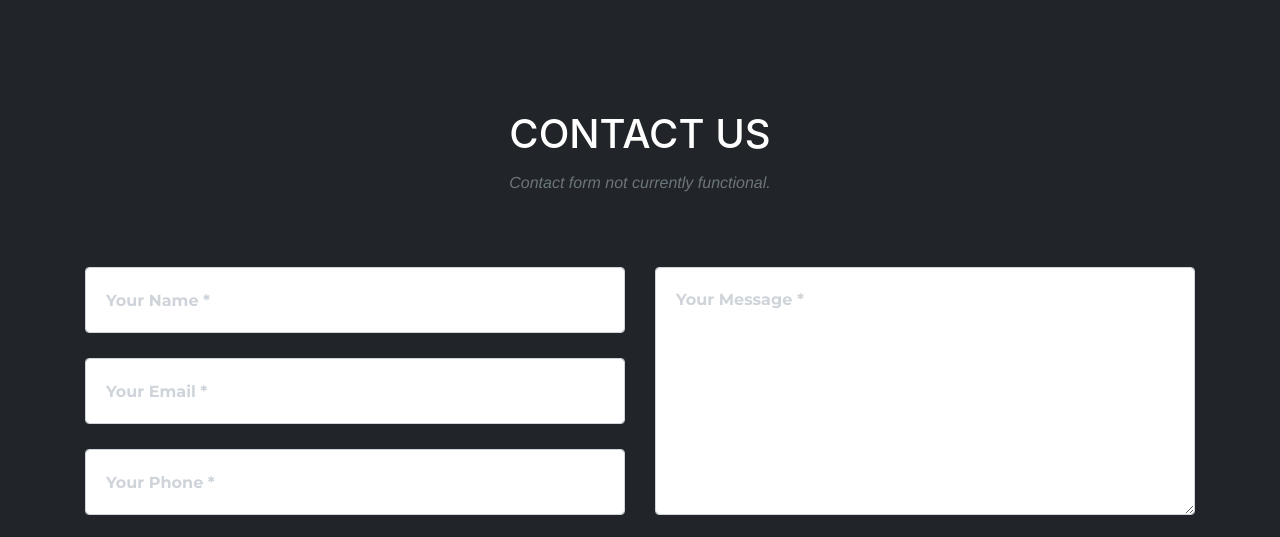
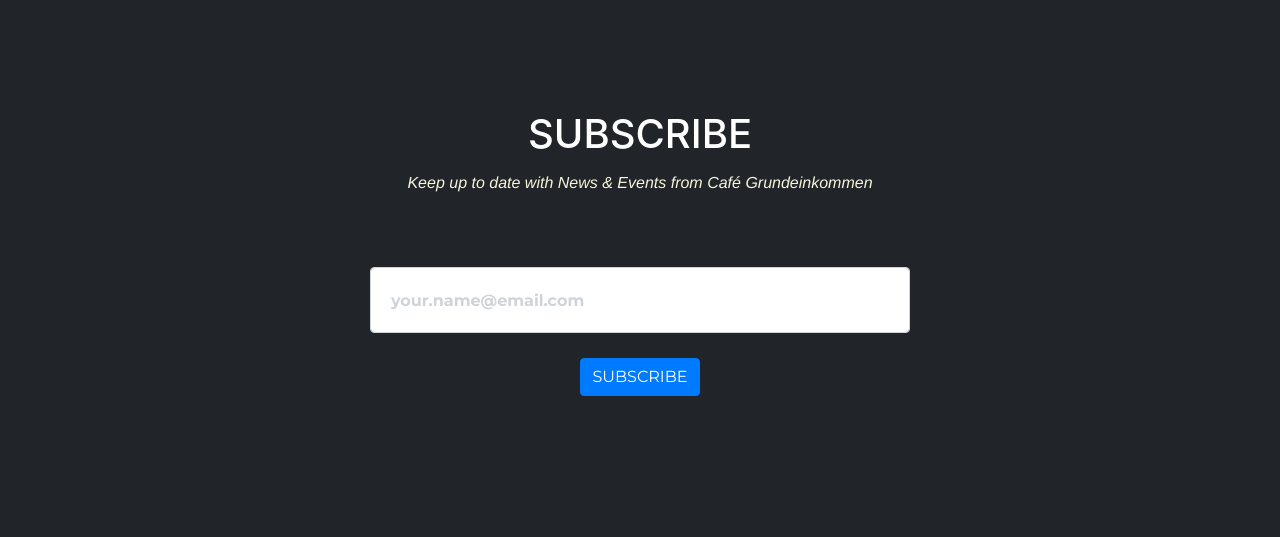
Before and after one commit to CirclesUBI/cafe-grundeinkommen-website, a website with bundled scripts: page index.html in a window 1280 px wide. Shown: the part 5130-5667 px from the top of the page. Built offline with nearby package versions, Linux system fonts and the light colour scheme; files whose address does not match are found by name; a web font is replaced by a local one.

Commit message:
added file copy to gulp tasks, fixed subscribe form

```diff
--- a/gulpfile.js
+++ b/gulpfile.js
@@ -136,5 +136,5 @@
 gulp.task('dev', ['css', 'js', 'vendor', 'files', 'browserSync'], function() {
   gulp.watch('./scss/*.scss', ['css']);
   gulp.watch('./js/*.js', ['js']);
-  gulp.watch('./*.html', browserSync.reload);
+  gulp.watch('./*.html', ['files',browserSync.reload]);
 });
--- a/index.html
+++ b/index.html
@@ -341,42 +341,42 @@
     <div class="container">
       <div class="row">
         <div class="col-lg-12 text-center">
-          <h2 class="section-heading text-uppercase">Contact Us</h2>
-          <h3 class="section-subheading text-muted">Contact form not currently functional.</h3>
+          <h2 class="section-heading text-uppercase">Subscribe</h2>
+          <h3 style="color:beige;" class="section-subheading">Keep up to date with News &amp; Events from Café Grundeinkommen</h3>
         </div>
       </div>
       <div class="row">
         <div class="col-lg-12">
-          <form id="contactForm" name="sentMessage" novalidate="novalidate">
+          <!-- Begin MailChimp Signup Form -->
+          <div id="mc_embed_signup">
+            <form action="https://facebook.us13.list-manage.com/subscribe/post?u=dfad649f61faf72ad1d71a93c&amp;id=54510961c6" method="post"
+              id="mc-embedded-subscribe-form" name="mc-embedded-subscribe-form" class="validate" target="_blank" novalidate>
+              <div id="mc_embed_signup_scroll">
                 <div class="row">
-              <div class="col-md-6">
+                  <div class="col-lg-6 mx-auto">
                     <div class="form-group">
-                  <input class="form-control" id="name" type="text" placeholder="Your Name *" required="required" data-validation-required-message="Please enter your name.">
-                  <p class="help-block text-danger"></p>
-                </div>
-                <div class="form-group">
-                  <input class="form-control" id="email" type="email" placeholder="Your Email *" required="required" data-validation-required-message="Please enter your email address.">
-                  <p class="help-block text-danger"></p>
-                </div>
-                <div class="form-group">
-                  <input class="form-control" id="phone" type="tel" placeholder="Your Phone *" required="required" data-validation-required-message="Please enter your phone number.">
+                      <input class="form-control" id="mce-EMAIL" name="EMAIL" type="email" placeholder="your.name@email.com" required="required"
+                        data-validation-required-message="Please enter your email.">
                       <p class="help-block text-danger"></p>
                     </div>
                   </div>
-              <div class="col-md-6">
-                <div class="form-group">
-                  <textarea class="form-control" id="message" placeholder="Your Message *" required="required" data-validation-required-message="Please enter a message."></textarea>
-                  <p class="help-block text-danger"></p>
+                  <div id="mce-responses" class="clear">
+                    <div class="response" id="mce-error-response" style="display:none"></div>
+                    <div class="response" id="mce-success-response" style="display:none"></div>
                   </div>
+                  <!-- real people should not fill this in and expect good things - do not remove this or risk form bot signups-->
+                  <div style="position: absolute; left: -5000px;" aria-hidden="true">
+                    <input type="text" name="b_dfad649f61faf72ad1d71a93c_54510961c6" tabindex="-1" value="">
                   </div>
                   <div class="clearfix"></div>
                   <div class="col-lg-12 text-center">
                     <div id="success"></div>
-                <button id="sendMessageButton" class="btn btn-primary btn-xl text-uppercase" type="submit">Send Message</button>
+                    <button id="sendMessageButton" class="btn btn-primary btn-xl text-uppercase" type="submit">Subscribe</button>
                   </div>
                 </div>
             </form>
           </div>
+          <!--End mc_embed_signup-->
       </div>
     </div>
   </section>
```
Lines whose indentation alone changed are shown as unchanged.
